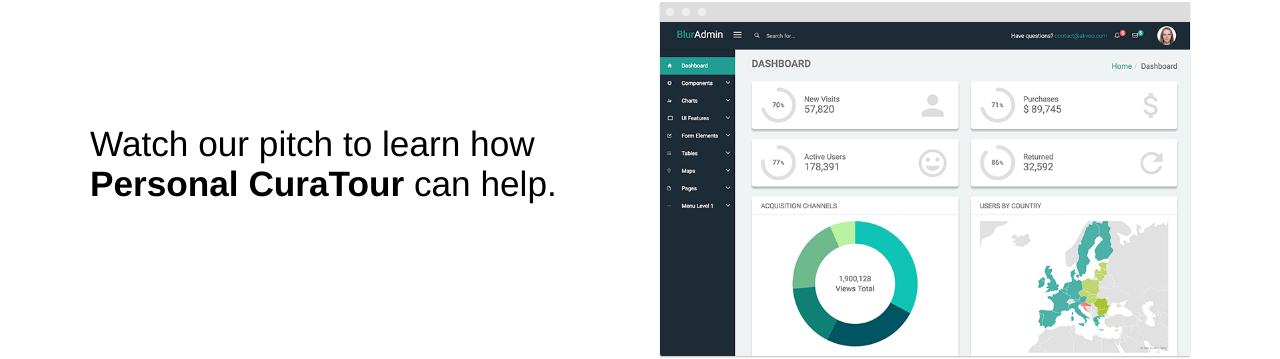
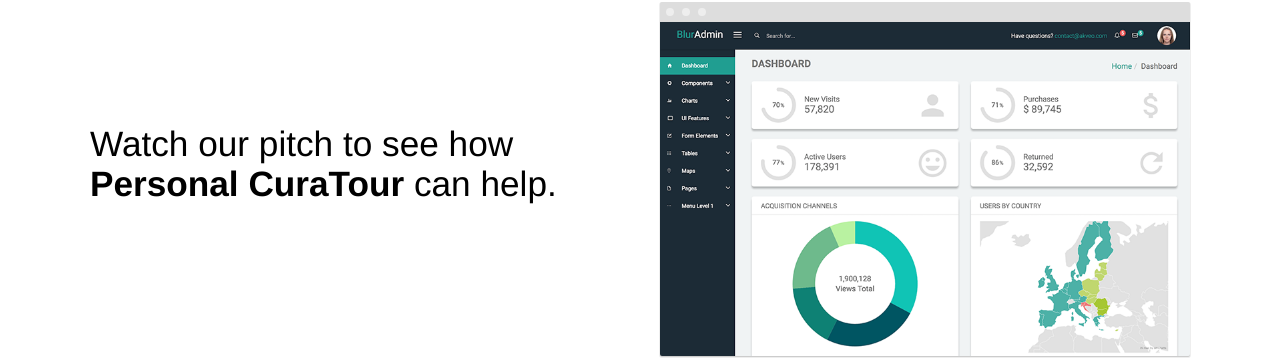
Before and after one commit to krtejeda/PersonalCuraTour, a Jekyll site: the page built from index.html, in a window 1280 px wide and 900 px high, scrolled down 1535 px. Shown: the part 136-495 px from the top of the window. Built offline with Jekyll 4.4.1, drawn with Linux system fonts in a browser that asks for light colours.

Commit message:
Update index.html

```diff
--- a/index.html
+++ b/index.html
@@ -40,7 +40,7 @@
 	<section>
 		<div class="container flex">
 			<div class="text editable">
-				<h2>Watch our pitch to learn how <strong>Personal CuraTour</strong> can help.</h2>
+				<h2>Watch our pitch to see how <strong>Personal CuraTour</strong> can help.</h2>
 			</div>
 			<div class="image">
 				<img src="/images/dashboard.png" alt="Screenshot" class="screenshot editable" />
```
